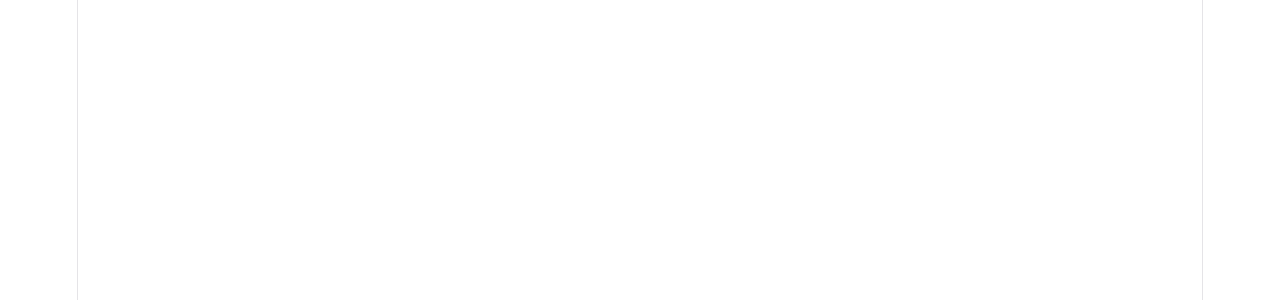
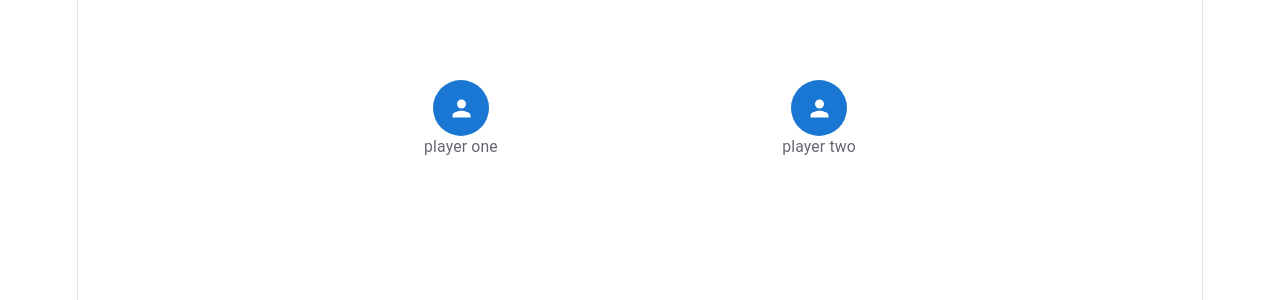
Before and after one commit to badwifi420/georgebox, a React (Vite) app in the folder georgeboxclient/: page /voting in a window 1280 px wide. Before the commit this address had no page. Shown: the top 300 px of the page. Built offline with nearby package versions, Linux system fonts and the light colour scheme.

Commit message:
feat: voting page skeleton

```diff
--- a/georgeboxclient/src/App.tsx
+++ b/georgeboxclient/src/App.tsx
@@ -5,6 +5,7 @@
 import ClientPrompting from "./pages/ClientPrompting";
 import ClientLobby from "./pages/ClientLobby";
 import ClientDrafting from "./pages/ClientDrafting";
+import ClientVoting from "./pages/ClientVoting";
 import { WebSocketProvider} from "./context/WebSocketContext"
 import './App.css';
 
@@ -19,6 +20,7 @@
                 <Route path="/lobby" element={<ClientLobby/>}/>
                 <Route path="/hostPrompt" element={<Prompting/>}/>
                 <Route path="/drafting" element={<ClientDrafting/>}/>
+                <Route path="/voting" element={<ClientVoting/>}/>
             </Routes>
         </Router>
       </WebSocketProvider>
--- /dev/null
+++ b/georgeboxclient/src/pages/ClientVoting.tsx
@@ -0,0 +1,58 @@
+import { useState, useEffect } from "react";
+import { Box, Typography, TextField, Button, Stack, Avatar } from "@mui/material";
+import { useWebSocket } from "../context/WebSocketContext"
+import { useNavigate } from "react-router-dom";
+import PersonIcon from '@mui/icons-material/Person';
+
+
+const ClientVoting = () => {
+
+    const { socket } = useWebSocket();
+    const [playerTwo, setPlayerTwo] = useState("");
+    const [playerOne, setPlayerOne] = useState("");
+
+    const navigate = useNavigate();
+
+    useEffect(() => {
+        if (!socket) return;
+
+        const handleMessage = (event) => {
+            const data = JSON.parse(event.data);
+            if (data.type === "gameStarted") {
+                navigate("/prompts");
+            }
+        };
+
+        socket.addEventListener("message", handleMessage);
+        return () => socket.removeEventListener("message", handleMessage);
+    }, [socket]);
+
+
+    return (
+        <Stack sx={{
+            p: 4,
+            pt: 10,
+            maxWidth: 700,
+            width: "100%",
+            margin: "0 auto",
+            alignItems: "center",
+        }}>
+        <Stack direction="row" sx={{ width: "100%", alignItems: "flex-start", gap: 2 }}>
+            <Stack sx={{ alignItems: "center", flex: 1 }}>
+                <Avatar sx={{ width: 56, height: 56, bgcolor: "primary.main" }}>
+                    {playerOne ? playerOne[0].toUpperCase() : <PersonIcon />}
+                </Avatar>
+                <Typography variant="body2">{playerOne || "player one"}</Typography>
+            </Stack>
+            <Stack sx={{ alignItems: "center", flex: 1 }}>
+                <Avatar sx={{ width: 56, height: 56, bgcolor: "primary.main" }}>
+                    {playerTwo ? playerTwo[0].toUpperCase() : <PersonIcon />}
+                </Avatar>
+                <Typography variant="body2">{playerTwo || "player two"}</Typography>
+            </Stack>
+        </Stack>
+            </Stack>
+    );
+};
+
+export default ClientVoting;
```
